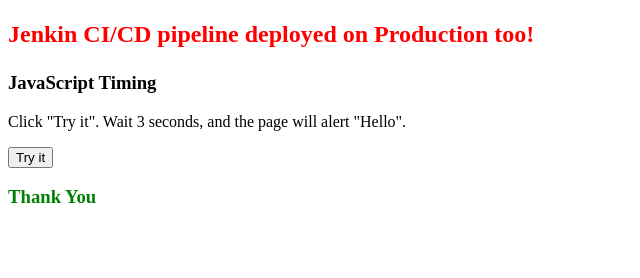
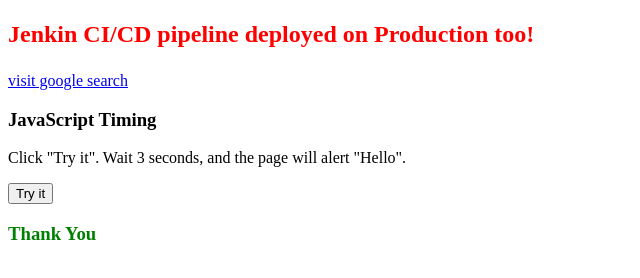
Before and after one commit to Ravicloud1625/website, a plain HTML site: page index.html in a window 1280 px wide. Shown: the part 48-326 px from the top of the page, without its empty margins (0-640 px from the left). Drawn offline with Linux system fonts and the light colour scheme.

Commit message:
link added

```diff
--- a/index.html
+++ b/index.html
@@ -14,6 +14,9 @@
 	<h2> <p style="color:red"> Jenkin CI/CD pipeline deployed on Production too! </p>
 			</h2>
 
+			<a href="https://www.google.com/">visit google search</a>
+
+
 <h3>JavaScript Timing</h3>
 
 <p>Click "Try it". Wait 3 seconds, and the page will alert "Hello".</p>
```
